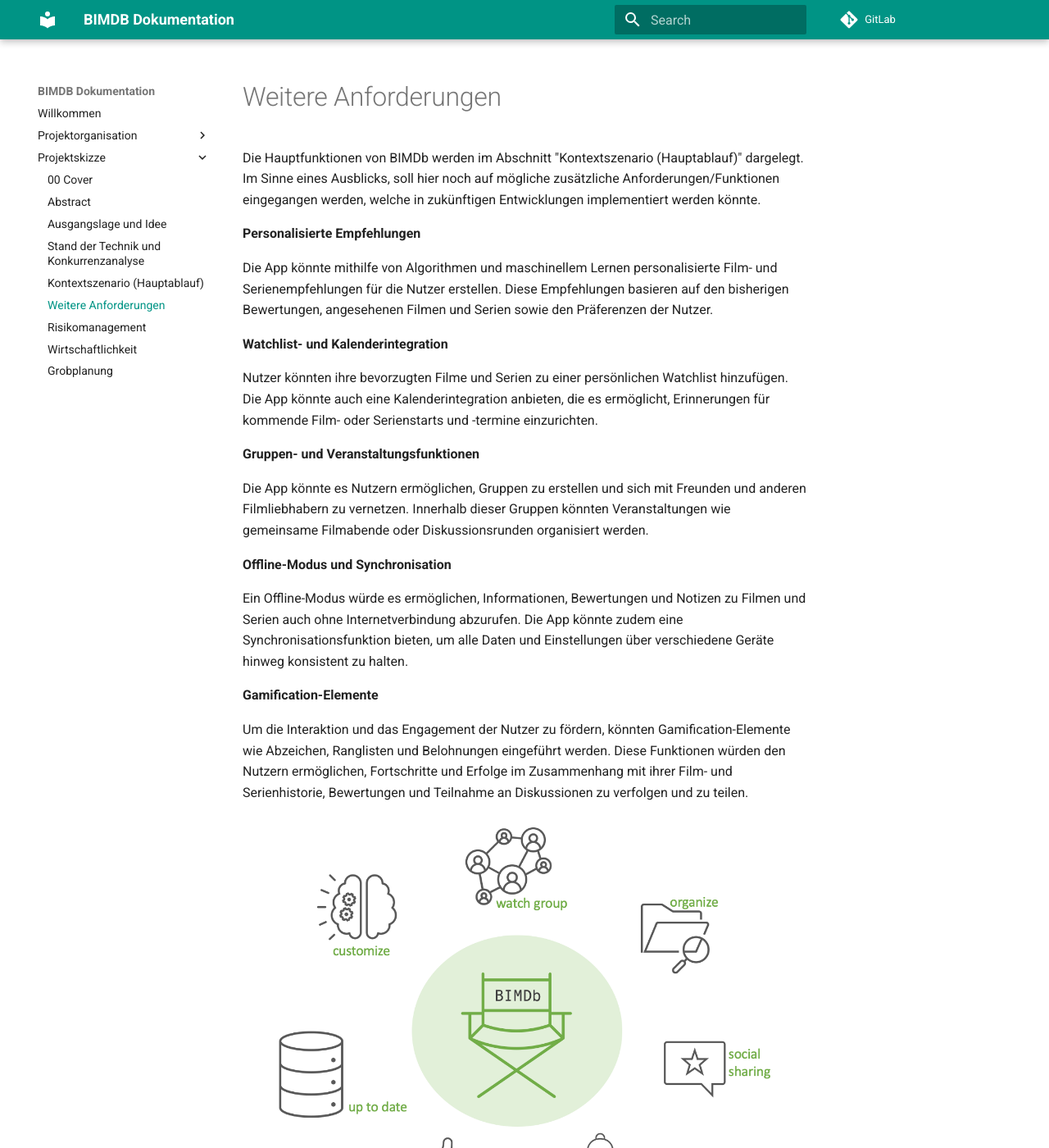
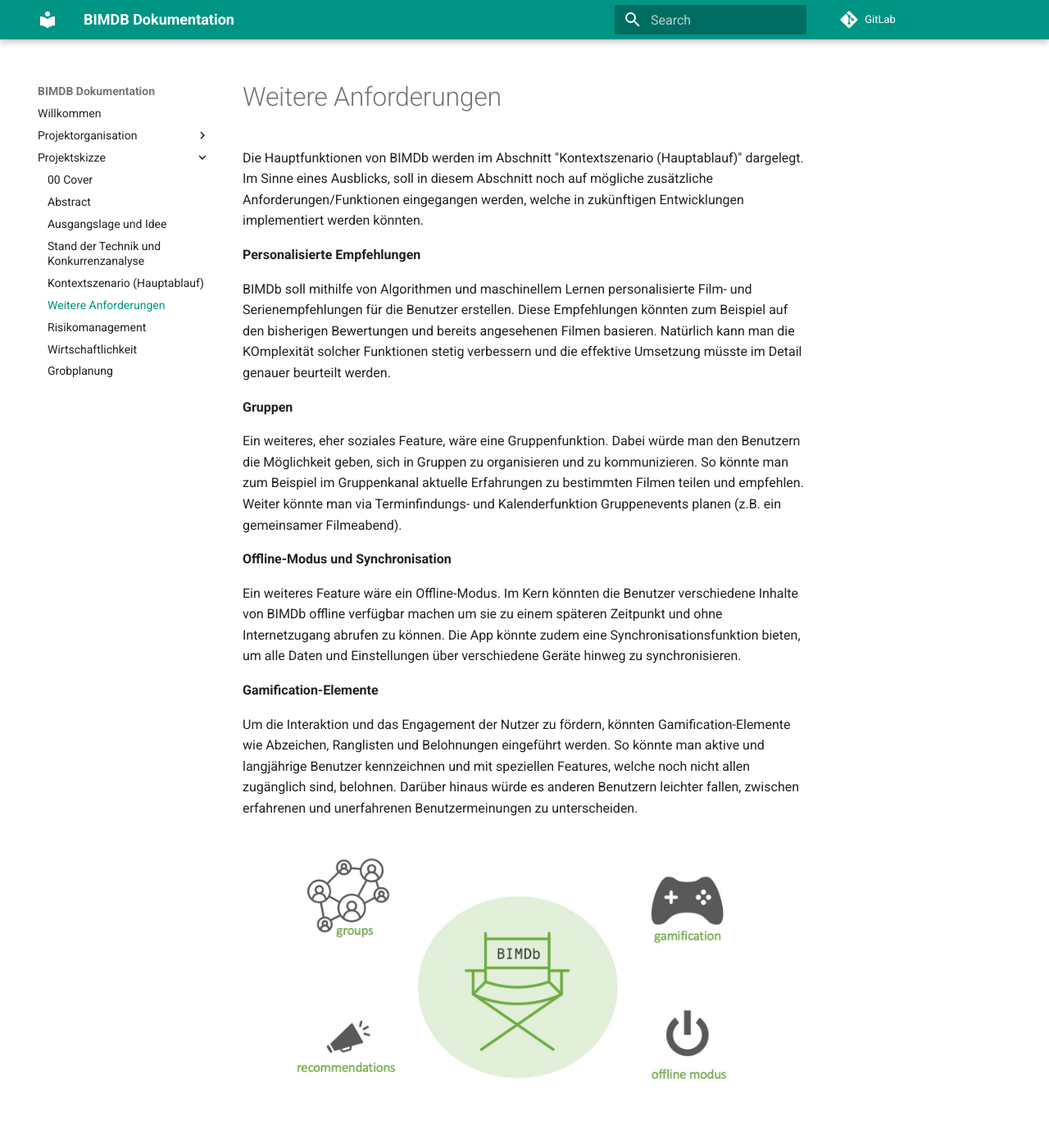
Before and after one commit to YvesBraendli/BIMDB_PM4, an MkDocs documentation site: the page built from docs/projektskizze/05_WeitereAnforderungen.md, in a window 1280 px wide and 1400 px high. Shown: the whole window at 82% size. Built offline with MkDocs 1.6.1 and Material for MkDocs 9.7.7, drawn with Linux system fonts in a browser that asks for light colours; comment, search, counter and statistics services are not loaded.

Commit message:
docu refactoring

```diff
--- a/docs/projektskizze/05_WeitereAnforderungen.md
+++ b/docs/projektskizze/05_WeitereAnforderungen.md
@@ -1,25 +1,21 @@
 # Weitere Anforderungen
 
-Die Hauptfunktionen von BIMDb werden im Abschnitt "Kontextszenario (Hauptablauf)" dargelegt. Im Sinne eines Ausblicks, soll hier noch auf mögliche zusätzliche Anforderungen/Funktionen eingegangen werden, welche in zukünftigen Entwicklungen implementiert werden könnte.
+Die Hauptfunktionen von BIMDb werden im Abschnitt "Kontextszenario (Hauptablauf)" dargelegt. Im Sinne eines Ausblicks, soll in diesem Abschnitt noch auf mögliche zusätzliche Anforderungen/Funktionen eingegangen werden, welche in zukünftigen Entwicklungen implementiert werden könnten.
 
 **Personalisierte Empfehlungen**
 
-Die App könnte mithilfe von Algorithmen und maschinellem Lernen personalisierte Film- und Serienempfehlungen für die Nutzer erstellen. Diese Empfehlungen basieren auf den bisherigen Bewertungen, angesehenen Filmen und Serien sowie den Präferenzen der Nutzer.
+BIMDb soll mithilfe von Algorithmen und maschinellem Lernen personalisierte Film- und Serienempfehlungen für die Benutzer erstellen. Diese Empfehlungen könnten zum Beispiel auf den bisherigen Bewertungen und bereits angesehenen Filmen basieren. Natürlich kann man die KOmplexität solcher Funktionen stetig verbessern und die effektive Umsetzung müsste im Detail genauer beurteilt werden.
 
-**Watchlist- und Kalenderintegration**
+**Gruppen**
 
-Nutzer könnten ihre bevorzugten Filme und Serien zu einer persönlichen Watchlist hinzufügen. Die App könnte auch eine Kalenderintegration anbieten, die es ermöglicht, Erinnerungen für kommende Film- oder Serienstarts und -termine einzurichten.
-
-**Gruppen- und Veranstaltungsfunktionen**
-
-Die App könnte es Nutzern ermöglichen, Gruppen zu erstellen und sich mit Freunden und anderen Filmliebhabern zu vernetzen. Innerhalb dieser Gruppen könnten Veranstaltungen wie gemeinsame Filmabende oder Diskussionsrunden organisiert werden.
+Ein weiteres, eher soziales Feature, wäre eine Gruppenfunktion. Dabei würde man den Benutzern die Möglichkeit geben, sich in Gruppen zu organisieren und zu kommunizieren. So könnte man zum Beispiel im Gruppenkanal aktuelle Erfahrungen zu bestimmten Filmen teilen und empfehlen. Weiter könnte man via Terminfindungs- und Kalenderfunktion Gruppenevents planen (z.B. ein gemeinsamer Filmeabend).
 
 **Offline-Modus und Synchronisation**
 
-Ein Offline-Modus würde es ermöglichen, Informationen, Bewertungen und Notizen zu Filmen und Serien auch ohne Internetverbindung abzurufen. Die App könnte zudem eine Synchronisationsfunktion bieten, um alle Daten und Einstellungen über verschiedene Geräte hinweg konsistent zu halten.
+Ein weiteres Feature wäre ein Offline-Modus. Im Kern könnten die Benutzer verschiedene Inhalte von BIMDb offline verfügbar machen um sie zu einem späteren Zeitpunkt und ohne Internetzugang abrufen zu können. Die App könnte zudem eine Synchronisationsfunktion bieten, um alle Daten und Einstellungen über verschiedene Geräte hinweg zu synchronisieren.
 
 **Gamification-Elemente**
 
-Um die Interaktion und das Engagement der Nutzer zu fördern, könnten Gamification-Elemente wie Abzeichen, Ranglisten und Belohnungen eingeführt werden. Diese Funktionen würden den Nutzern ermöglichen, Fortschritte und Erfolge im Zusammenhang mit ihrer Film- und Serienhistorie, Bewertungen und Teilnahme an Diskussionen zu verfolgen und zu teilen.
+Um die Interaktion und das Engagement der Nutzer zu fördern, könnten Gamification-Elemente wie Abzeichen, Ranglisten und Belohnungen eingeführt werden. So könnte man aktive und langjährige Benutzer kennzeichnen und mit speziellen Features, welche noch nicht allen zugänglich sind, belohnen. Darüber hinaus würde es anderen Benutzern leichter fallen, zwischen erfahrenen und unerfahrenen Benutzermeinungen zu unterscheiden.
 
-![Nutzen](../assets/img/BIMDB_Nutzen.png)
+![WeitereAnforderungen](../assets/img/BIMDb_WeitereAnforderungen.jpg)
```
Also changed, not shown: docs/projektskizze/01_Abstract.md (+3 -1 lines), docs/projektskizze/08_Wirtschaftlichkeit.md (+5 -9 lines), docs/assets/img/BIMDb_WeitereAnforderungen.jpg (added), docs/assets/img/Riskmap.png (added).
